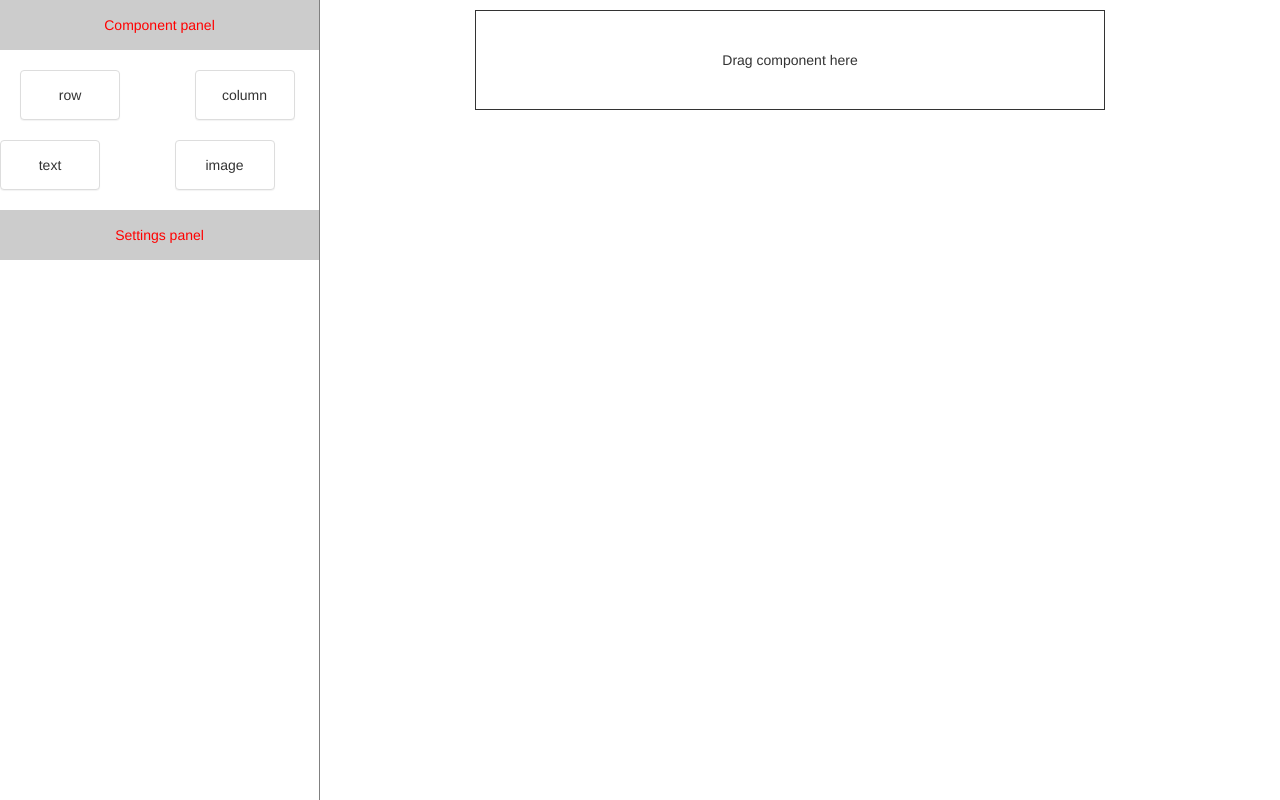
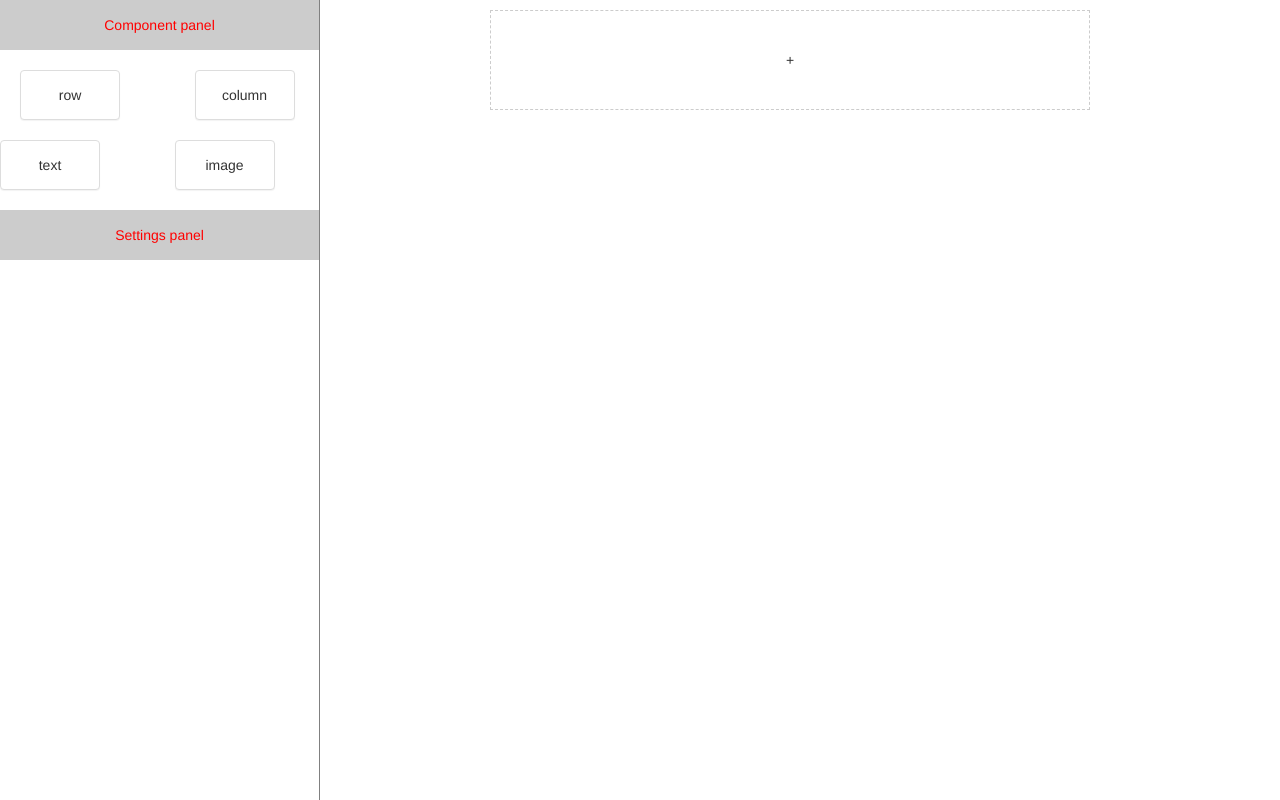
Before and after one commit to deepak6sp/drag-and-drop-2, a PHP site: page / in a window 1280 px wide. Run offline with PHP 8.4, Linux system fonts and the light colour scheme; some libraries are stand-ins or nearby versions.

Commit message:
draganddrop2 new changes

```diff
--- a/index.html
+++ b/index.html
@@ -26,7 +26,7 @@
 					</div>
 				</div>
 				<div class="col-sm-6 text-center addColumn">
-					<div class="col-sm-12 panel panel-default columns">
+					<div class="panel panel-default columns">
 					   column
 					</div>
 				</div>
@@ -55,9 +55,9 @@
 
 		<form id="template">
 			<div class="wrapper">
-				<div class="row initialRow">
+				<div class="initialRow">
 					<div class="col-sm-12">
-						Drag component here
+						+
 					</div>
 				</div>
 			</div>
--- a/script.js
+++ b/script.js
@@ -1,31 +1,27 @@
 $(document).ready (function() {
-
-	$(".panel").draggable({helper: "clone",
-		revert: true,
-		start: function( event, ui ) {
-		}
+	$("#side_bar .panel").draggable({
+		helper: "clone",
+		revert: true
 	});
 
 
 	$( "#template" ).droppable({
       	accept: ".row",
 		drop: function(event,ui){
-				$(".wrapper .initialRow").remove();
-				$(".wrapper").append($(ui.draggable).clone());
+				$(".wrapper .initialRow").html("");
+				$($(ui.draggable).clone()).insertBefore(".wrapper .initialRow");
+				$(".initialRow").prev().html("");
+
 				$(".wrapper .row").droppable({
 					accept: ".columns",
 					drop: function(event,ui){
-						//$(this).html("");
-						$(this).append($(ui.draggable).clone());
-						$(".wrapper .columns").html("add modules");
+						$(this).prepend($(ui.draggable).clone());
+						//$(".wrapper .columns").html("add modules");
 					}
 				});
-				$(".wrapper .row").html("add column");
-			}
+				//$(".wrapper .row").html("add column");
+		}
+
     });
+
 });
-
-
-function make_droppable() {
-    // a lots of line with several function
-}
--- a/scss/component/_template.scss
+++ b/scss/component/_template.scss
@@ -5,28 +5,66 @@
     text-align: center;
     right: 0;
     margin: auto;
+    height:100%;
+    bottom:0;
+    .panel{
+    	margin:0;
+    }
+    .wrapper {
+    	.initialRow{
+    		border:none;
+    		display:flex;
+    		align-items:center;
+    		justify-content:center;
+    	}
+		.ui-droppable-active{
+			border:1px dashed red!important;
+
+		}
+		.initialRow:first-of-type{
+			border:1px dashed #ccc;
+			&:before{
+				display:none;
+			}
+		}
+    }
     &.ui-droppable-active{
     	.initialRow{
     		border:1px dashed red;
+    		&:before{
+	    		content:"+";
+	    		display:flex;
+	    		align-items:center;
+	    		margin: 0 auto;
+	    	}
     	}
     }
-    .row{
+    &.ui-droppable-hover{
+    	.initialRow{
+    		background:#ccc;
+    	}
+    }
+    .row.initialRow.ui-droppable-active{
+    	border:none;
+    }
+    .row,.initialRow{
     	display:flex;
-    	align-items:center;
-    	justify-content:center;
-		border: 1px solid;
+		border: 1px dashed #ccc;
 		margin-top:10px;
 	    min-height: 100px;
 	    margin-bottom: 10px;
 	    &.ui-droppable-active{
 	    	border:1px dashed red;
 	    }
+	    &.ui-droppable-hover{
+	    	background:#ccc;
+	    }
 
 	}
-	.column{
+	.columns{
+		display:flex;
+		flex:1;
 		border: 1px solid #ccc;
-	    min-height: 200px;
-
 	}
 	.image_area{
 		width: 100%;
@@ -48,15 +86,6 @@
 			}
 		}
 	}
-	.row{
-		cursor: pointer;
-		&.active{
-			border:1px solid red;
-		}
-	}
-	.column.active{
-		border:5px dashed #ccc;
-	}
 	.deleteRow{
 		cursor: pointer;
 		position: absolute;
--- a/style/main.css
+++ b/style/main.css
@@ -61,22 +61,47 @@ body {
   width: 600px;
   text-align: center;
   right: 0;
-  margin: auto; }
+  margin: auto;
+  height: 100%;
+  bottom: 0; }
+  #template .panel {
+    margin: 0; }
+  #template .wrapper .initialRow {
+    border: none;
+    display: flex;
+    align-items: center;
+    justify-content: center; }
+  #template .wrapper .ui-droppable-active {
+    border: 1px dashed red !important; }
+  #template .wrapper .initialRow:first-of-type {
+    border: 1px dashed #ccc; }
+    #template .wrapper .initialRow:first-of-type:before {
+      display: none; }
   #template.ui-droppable-active .initialRow {
     border: 1px dashed red; }
-  #template .row {
+    #template.ui-droppable-active .initialRow:before {
+      content: "+";
+      display: flex;
+      align-items: center;
+      margin: 0 auto; }
+  #template.ui-droppable-hover .initialRow {
+    background: #ccc; }
+  #template .row.initialRow.ui-droppable-active {
+    border: none; }
+  #template .row, #template .initialRow {
     display: flex;
-    align-items: center;
-    justify-content: center;
-    border: 1px solid;
+    border: 1px dashed #ccc;
     margin-top: 10px;
     min-height: 100px;
     margin-bottom: 10px; }
-    #template .row.ui-droppable-active {
+    #template .row.ui-droppable-active, #template .initialRow.ui-droppable-active {
       border: 1px dashed red; }
-  #template .column {
-    border: 1px solid #ccc;
-    min-height: 200px; }
+    #template .row.ui-droppable-hover, #template .initialRow.ui-droppable-hover {
+      background: #ccc; }
+  #template .columns {
+    display: flex;
+    flex: 1;
+    border: 1px solid #ccc; }
   #template .image_area {
     width: 100%;
     margin: 10px; }
@@ -90,12 +115,6 @@ body {
       color: white; }
       #template .submit_container input:focus {
         outline-color: none; }
-  #template .row {
-    cursor: pointer; }
-    #template .row.active {
-      border: 1px solid red; }
-  #template .column.active {
-    border: 5px dashed #ccc; }
   #template .deleteRow {
     cursor: pointer;
     position: absolute;
```
